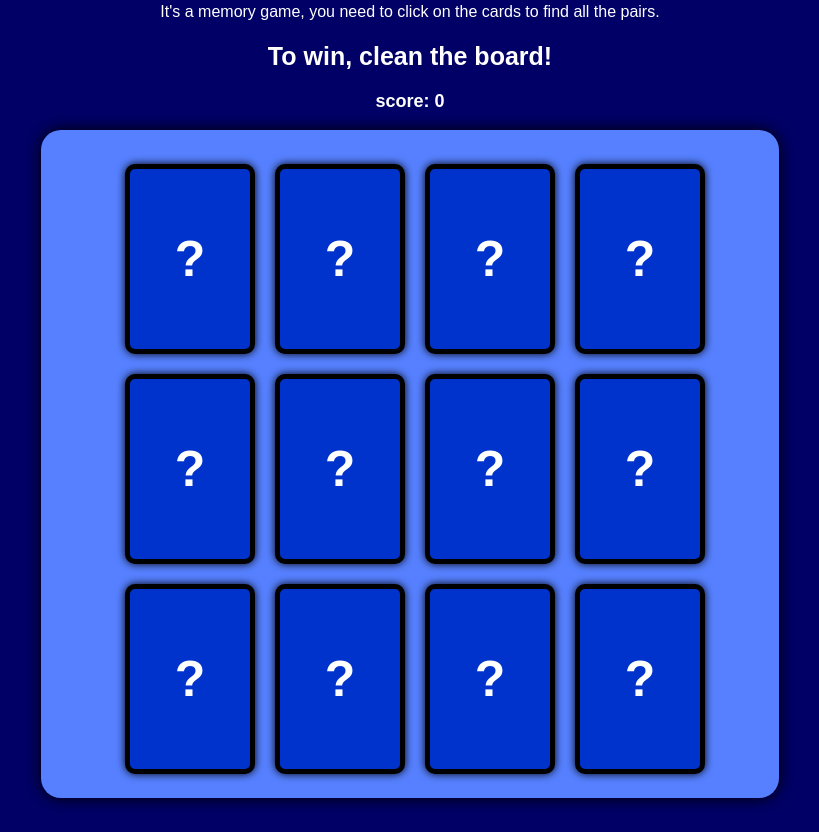
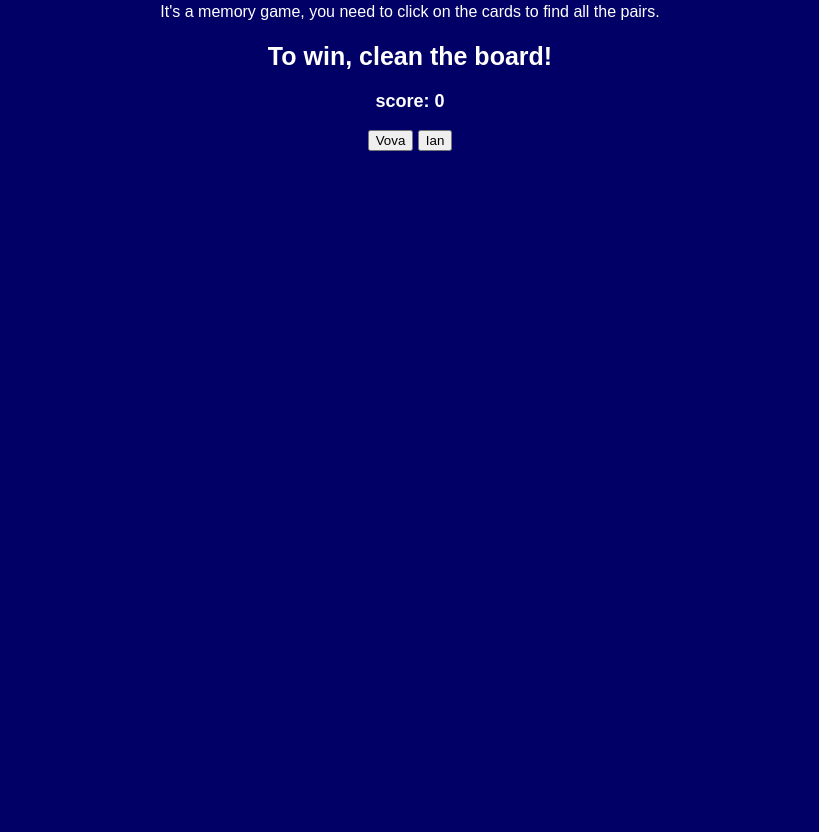
Before and after one commit to EdenWolf/Memory-Game-2, a plain HTML site: page index.html in a window 1280 px wide. Shown: the part 84-916 px from the top of the page, without its empty margins (230-1049 px from the left). After the commit the page ends 800 px from the top, so only its background shows below. Drawn offline with Linux system fonts and the light colour scheme.

Commit message:
the buttons work

```diff
--- a/index.html
+++ b/index.html
@@ -10,6 +10,10 @@
             <p>It's a memory game, you need to click on the cards to find all the pairs.</p>
             <h2>To win, clean the board!</h2>
             <h3 id="score">score: 0</h3>
+            <div id="buttons">
+                <button id="Vova">Vova</button>
+                <button id="Ian">Ian</button>
+            </div>
             <div id="board">
                 <div class="scene scene--card">
                     <div class="card">
--- a/myScript.js
+++ b/myScript.js
@@ -60,6 +60,7 @@ function putSrc() {
 
 // setup the board
 function setupBoard() {
+    document.getElementById('board').style.display = 'flex';
     cardsOnBoard = numberOfCards;
     createCards();
     listenAndFlip();
@@ -67,6 +68,9 @@ function setupBoard() {
     copyAndDouble();
     shuffleArray(newImgArray);
     putSrc();
+    for (var ind = 0; ind < bottuns.length; ind++){
+        bottuns[ind].style.display = 'none';
+    }
 }
 
 // flip back a pair of cards
@@ -146,4 +150,11 @@ imgArray[14] = 'images/Vova/img15.jpg';
 imgArray[15] = 'images/Vova/img16.jpg';
 imgArray[16] = 'images/Vova/img17.png';
 
-setupBoard();
+document.getElementById('board').style.display = 'none';
+
+var bottuns = document.getElementsByTagName('button');
+for (var ind = 0; ind < bottuns.length; ind++){
+    bottuns[ind].addEventListener( 'click', setupBoard);
+}
+
+//setupBoard();
--- a/myStyle.css
+++ b/myStyle.css
@@ -26,6 +26,9 @@ h2 {
 
 #score {
     font-size: 18px;
+}
+button {
+    clear: both;
 }
 
 #board {
```
